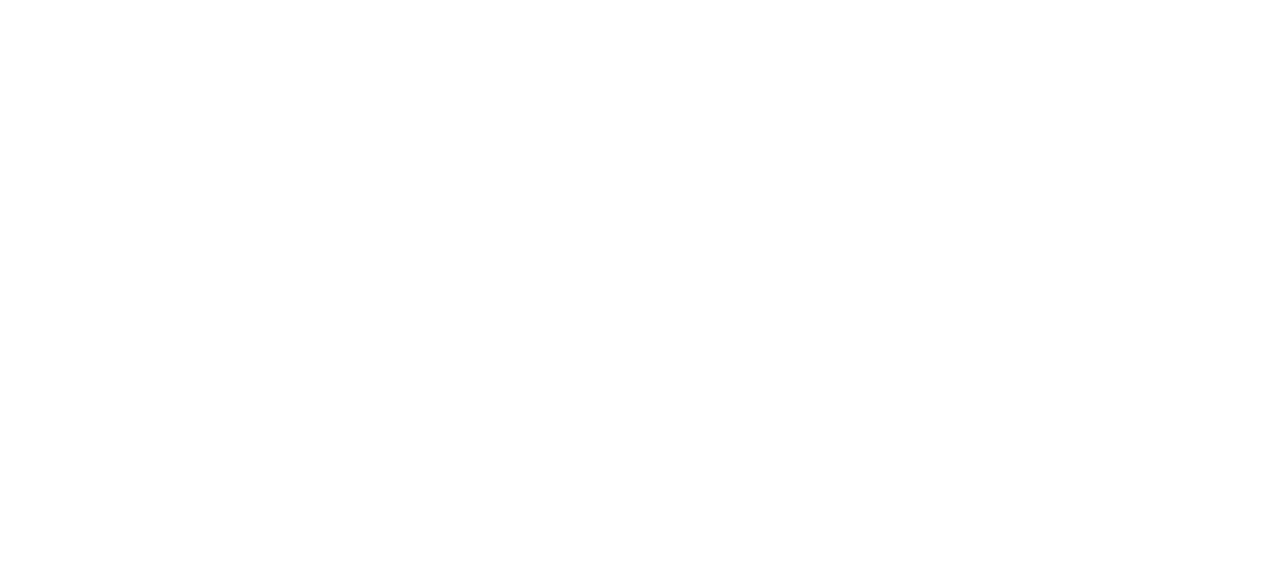
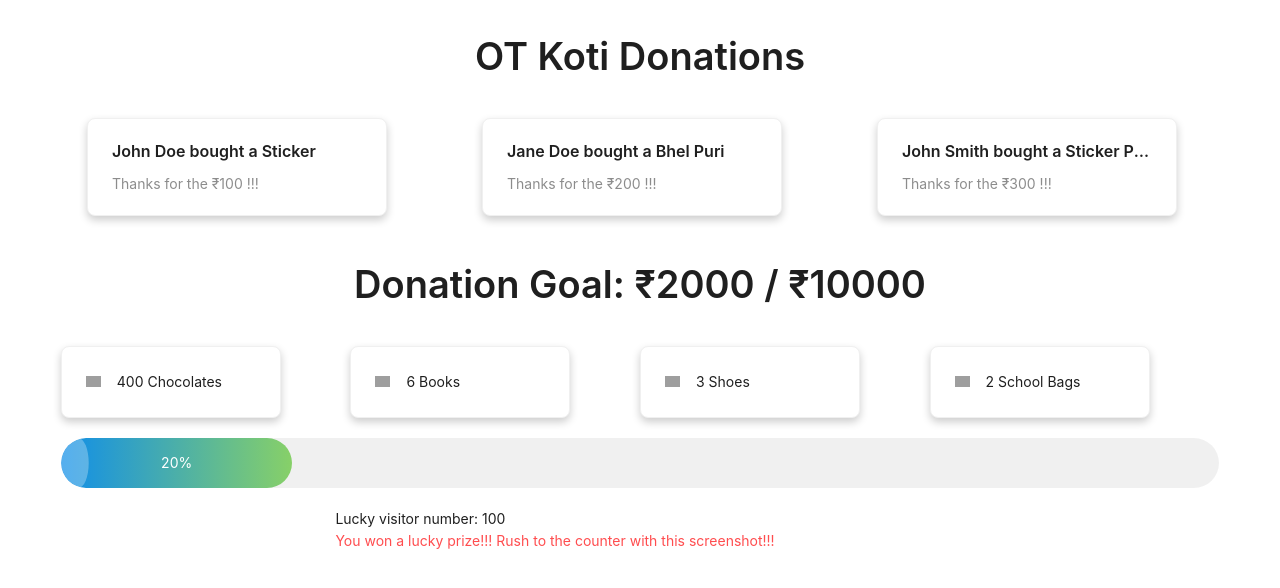
Before and after one commit to anushibin007/donation-board, a React (Vite) app in the folder frontend/: page / in a window 1280 px wide. Shown: the top 588 px of the page. Built offline with nearby package versions, Linux system fonts and the light colour scheme; grey boxes are pictures that could not be loaded.

Commit message:
✨ Mocked webpage

```diff
--- a/frontend/src/App.jsx
+++ b/frontend/src/App.jsx
@@ -1,7 +1,9 @@
+import MainPage from "./components/MainPage";
+
 function App() {
 	return (
 		<>
-			<div></div>
+			<MainPage />
 		</>
 	);
 }
--- /dev/null
+++ b/frontend/src/components/BuyerCard.jsx
@@ -0,0 +1,20 @@
+import { Card } from "antd";
+const { Meta } = Card;
+
+export default function BuyerCard({ buyer }) {
+	return (
+		<>
+			<Card
+				style={{
+					width: 300,
+					boxShadow: "0 4px 8px 0 rgba(0,0,0,0.2)",
+				}}
+			>
+				<Meta
+					title={`${buyer?.name} bought a ${buyer?.item}`}
+					description={`Thanks for the ₹${buyer.amount} !!!`}
+				/>
+			</Card>
+		</>
+	);
+}
--- /dev/null
+++ b/frontend/src/components/DonationProgress.jsx
@@ -0,0 +1,37 @@
+import { Progress, Typography } from "antd";
+const { Title } = Typography;
+import { Col, Row } from "antd";
+import DonationPurchaseables from "./DonationPurchaseables";
+
+export default function DonationProgress() {
+	const totalDonation = 10000;
+	const boostAmount = 2000;
+	const currentDonation = boostAmount + 0;
+	return (
+		<>
+			<Row justify="space-evenly" gutter={[4, 20]}>
+				<Col>
+					<Title>Donation Goal: {`₹${currentDonation} / ₹${totalDonation}`}</Title>
+				</Col>
+				<Col xs={22}>
+					<DonationPurchaseables donatedAmount={currentDonation} />
+				</Col>
+				<Col xs={22}>
+					<Progress
+						size={{ height: 50 }}
+						percent={(currentDonation / totalDonation) * 100}
+						percentPosition={{
+							align: "center",
+							type: "inner",
+						}}
+						status="active"
+						strokeColor={{
+							from: "#108ee9",
+							to: "#87d068",
+						}}
+					/>
+				</Col>
+			</Row>
+		</>
+	);
+}
--- /dev/null
+++ b/frontend/src/components/DonationPurchaseableCard.jsx
@@ -0,0 +1,28 @@
+import { Card, Col, Row } from "antd";
+const { Meta } = Card;
+
+export default function DonationPurchaseableCard({ donatedAmount, purchaseableItem }) {
+	const itemCount = Math.floor(donatedAmount / purchaseableItem?.cost);
+	return (
+		<>
+			<Card
+				style={{
+					width: 220,
+					boxShadow: "0 4px 8px 0 rgba(0,0,0,0.2)",
+				}}
+			>
+				<Row gutter={16} align="middle">
+					<Col xs={8} sm={6} md={4}>
+						<img
+							src={purchaseableItem?.imgurl}
+							style={{ width: "100%", height: "100%" }}
+						/>
+					</Col>
+					<Col xs={16} sm={18} md={20}>
+						{`${itemCount} ${purchaseableItem.item}`}
+					</Col>
+				</Row>
+			</Card>
+		</>
+	);
+}
--- /dev/null
+++ b/frontend/src/components/DonationPurchaseables.jsx
@@ -0,0 +1,45 @@
+import { Col, Row } from "antd";
+import DonationPurchaseableCard from "./DonationPurchaseableCard";
+
+export default function DonationPurchaseables({ donatedAmount }) {
+	const donationPurchasables = [
+		{
+			id: 1,
+			item: "Chocolates",
+			cost: 5,
+			imgurl: "https://cococart.in/cdn/shop/files/1CH2580.png?v=1727972064",
+		},
+		{
+			id: 2,
+			item: "Books",
+			cost: 300,
+			imgurl: "https://static.scientificamerican.com/sciam/cache/file/1DDFE633-2B85-468D-B28D05ADAE7D1AD8_source.jpg",
+		},
+		{
+			id: 3,
+			item: "Shoes",
+			cost: 600,
+			imgurl: "https://thedapperman.in/cdn/shop/products/2_20ae6411-e058-4b28-ac12-02eb4e095840.jpg?v=1674749413&width=720",
+		},
+		{
+			id: 4,
+			item: "School Bags",
+			cost: 800,
+			imgurl: "https://safaribags.com/cdn/shop/files/Trio-15_BP_N_Teal_02.jpg?v=1707670998",
+		},
+	];
+	return (
+		<>
+			<Row justify="space-evenly" align="middle">
+				{donationPurchasables.map((aPurchaseable) => (
+					<Col xs={24} sm={8} md={6}>
+						<DonationPurchaseableCard
+							donatedAmount={donatedAmount}
+							purchaseableItem={aPurchaseable}
+						/>
+					</Col>
+				))}
+			</Row>
+		</>
+	);
+}
--- /dev/null
+++ b/frontend/src/components/MainPage.jsx
@@ -0,0 +1,27 @@
+import { Col, Row, Typography } from "antd";
+const { Title } = Typography;
+import RecentBuyers from "./RecentBuyers";
+import DonationProgress from "./DonationProgress";
+import VisitorCount from "./VisitorCount";
+import DonationPurchaseables from "./DonationPurchaseables";
+
+export default function MainPage() {
+	return (
+		<>
+			<Row justify="space-evenly" gutter={[4, 20]}>
+				<Col>
+					<Title>OT Koti Donations</Title>
+				</Col>
+				<Col xs={24}>
+					<RecentBuyers />
+				</Col>
+				<Col xs={24}>
+					<DonationProgress />
+				</Col>
+				<Col>
+					<VisitorCount />
+				</Col>
+			</Row>
+		</>
+	);
+}
--- /dev/null
+++ b/frontend/src/components/RecentBuyers.jsx
@@ -0,0 +1,39 @@
+import { Col, Row } from "antd";
+import BuyerCard from "./BuyerCard";
+
+export default function RecentBuyers() {
+	const recentBuyers = [
+		{
+			id: 1,
+			name: "John Doe",
+			amount: 100,
+			item: "Sticker",
+			date: "2021-10-10",
+		},
+		{
+			id: 2,
+			name: "Jane Doe",
+			amount: 200,
+			item: "Bhel Puri",
+			date: "2021-10-10",
+		},
+		{
+			id: 3,
+			name: "John Smith",
+			amount: 300,
+			item: "Sticker Pack",
+			date: "2021-10-10",
+		},
+	].slice(0, 3);
+	return (
+		<>
+			<Row justify="space-evenly" align="middle">
+				{recentBuyers.map((aBuyer) => (
+					<Col xs={24} sm={8} md={6}>
+						<BuyerCard buyer={aBuyer} />
+					</Col>
+				))}
+			</Row>
+		</>
+	);
+}
--- /dev/null
+++ b/frontend/src/components/VisitorCount.jsx
@@ -0,0 +1,32 @@
+import { Col, Row, Typography } from "antd";
+const { Text } = Typography;
+
+export default function VisitorCount() {
+	const visitorCount = 100;
+
+	const luckyWinner = () => {
+		if (visitorCount % 100 === 0) {
+			return true;
+		}
+		return false;
+	};
+
+	return (
+		<>
+			<Row justify="space-evenly">
+				<Col xs={24}>
+					<Text>Lucky visitor number: {visitorCount}</Text>
+				</Col>
+				{luckyWinner() && (
+					<>
+						<Col xs={24}>
+							<Text type="danger">
+								You won a lucky prize!!! Rush to the counter with this screenshot!!!
+							</Text>
+						</Col>
+					</>
+				)}
+			</Row>
+		</>
+	);
+}
```
